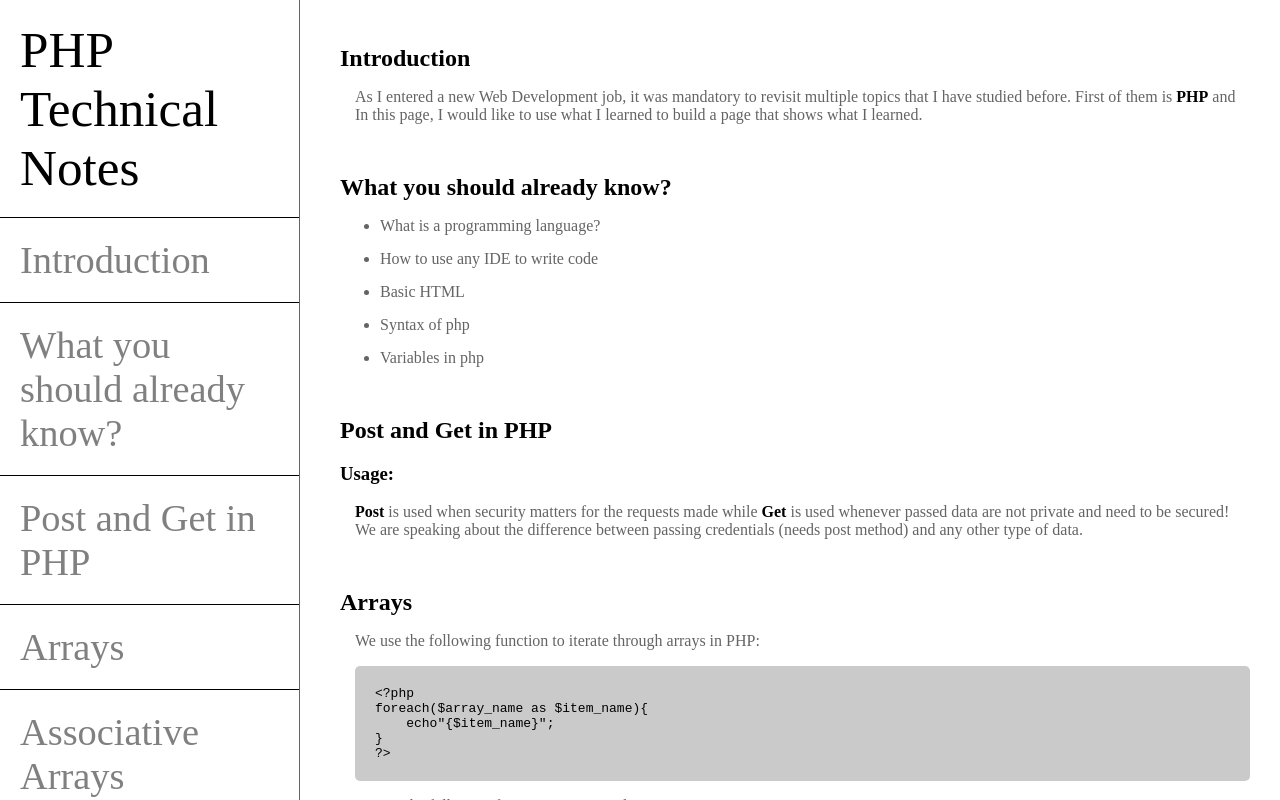
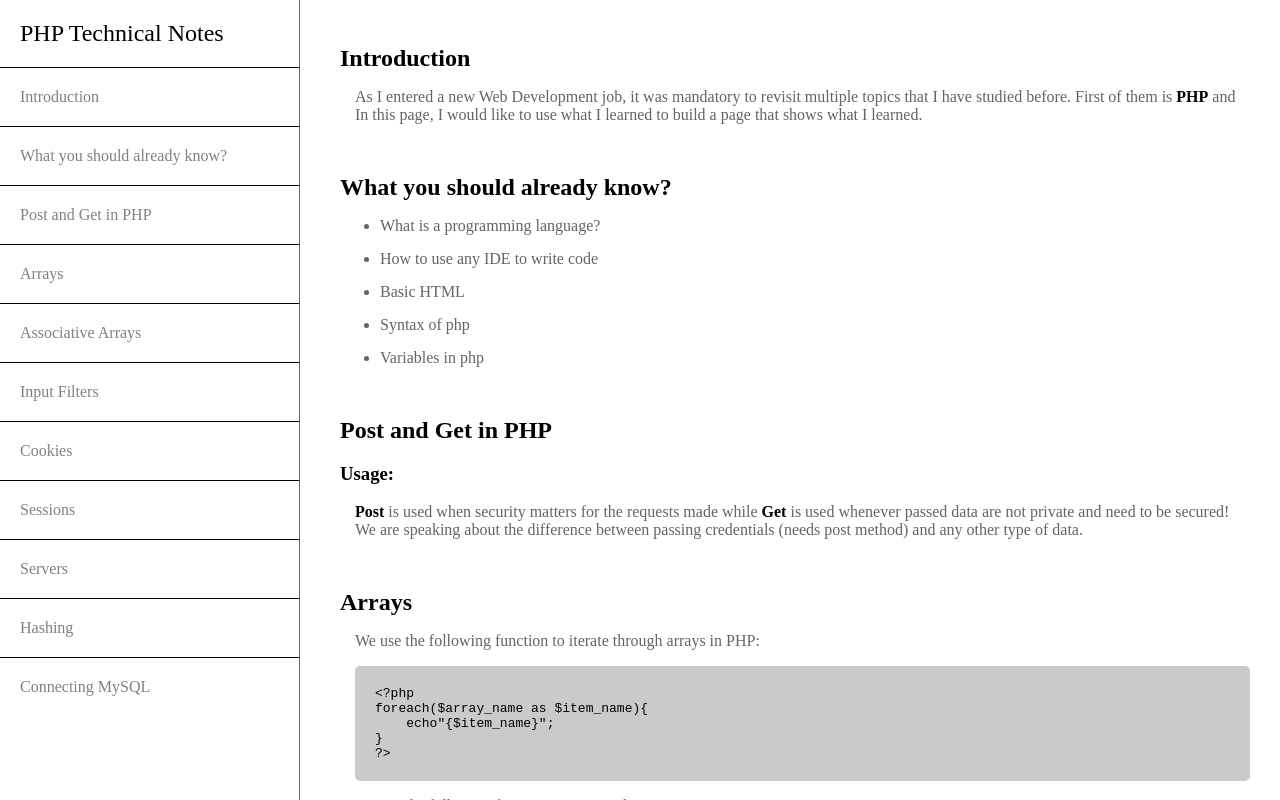
Before and after one commit to mohanadaltarah/build-a-technical-documentation-page, a plain HTML site: page index.html in a window 1280 px wide. Drawn offline with Linux system fonts and the light colour scheme.

Commit message:
Update styles.css

```diff
--- a/styles.css
+++ b/styles.css
@@ -14,8 +14,8 @@ body{
 }
 
 nav > header{
-  font-size: 4vw;
   margin: 20px;
+  font-size: 24px;
 }
 
 nav{
@@ -47,7 +47,6 @@ nav > ul > li{
 nav > ul > li > a{
   text-decoration: none;
   color: gray;
-  font-size: 3vw;
 }
 
 #main-doc{
```
